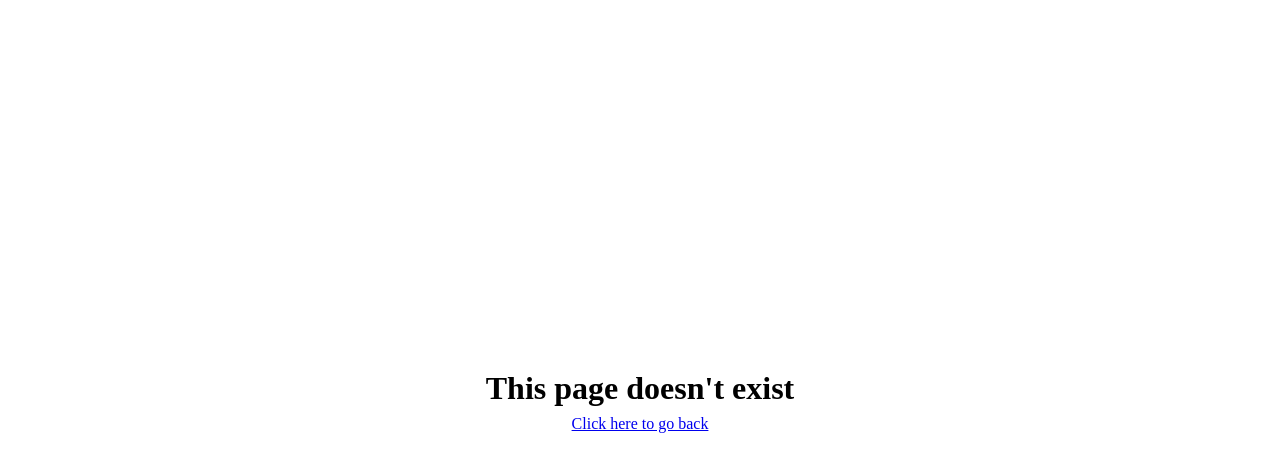
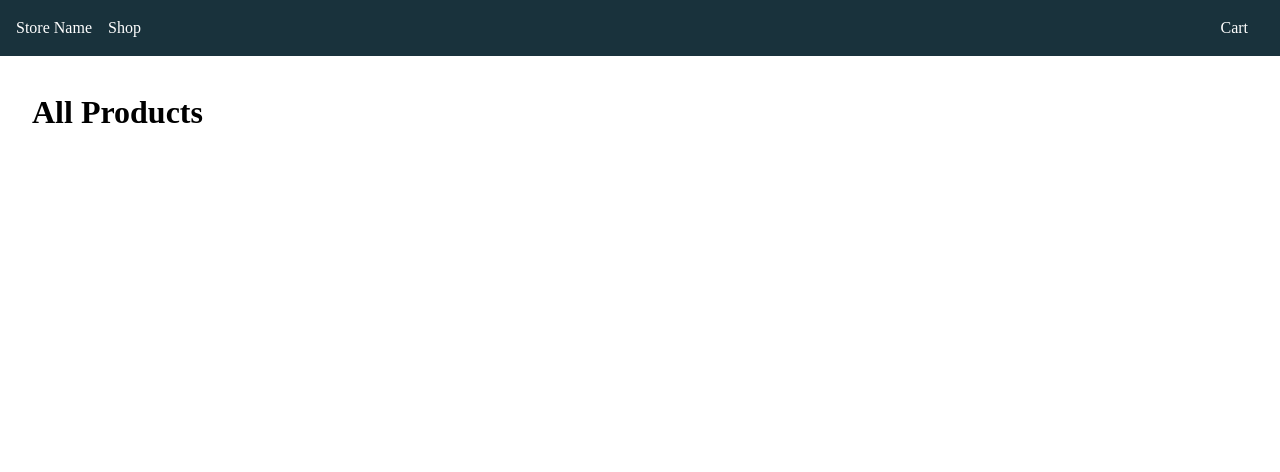
Before and after one commit to Jenna-Deamer/odin-shopping-cart, a React (Vite) app: page /shop in a window 1280 px wide. Shown: the top 472 px of the page. Built offline with nearby package versions, Linux system fonts and the light colour scheme.

Commit message:
Add categories routes to /shop Add utils folder

```diff
--- a/package.json
+++ b/package.json
@@ -13,7 +13,8 @@
   "dependencies": {
     "react": "^19.1.1",
     "react-dom": "^19.1.1",
-    "react-router": "^7.9.5"
+    "react-router": "^7.9.5",
+    "react-router-dom": "^7.9.5"
   },
   "devDependencies": {
     "@eslint/js": "^9.36.0",
--- a/src/App.jsx
+++ b/src/App.jsx
@@ -1,12 +1,17 @@
-import NavMenu from './components/Nav/NavMenu'
+import { Outlet } from "react-router";
+import NavMenu from "./components/Shared/Nav/NavMenu";
 
 function App() {
 
-  return (
-    <>
-        <NavMenu/>
-    </>
-  )
+    return (
+        <>
+            <NavMenu />
+            <main>
+               <Outlet/>
+            </main>
+
+        </>
+    )
 }
 
 export default App
--- /dev/null
+++ b/src/components/CartPage/CartPage.jsx
@@ -0,0 +1,11 @@
+function CartPage() {
+
+  return (
+    <>
+    <h1>Your Cart</h1>
+    </>
+
+  )
+}
+
+export default CartPage
--- /dev/null
+++ b/src/components/HomePage/HomePage.jsx
@@ -0,0 +1,11 @@
+function HomePage() {
+
+  return (
+    <>
+    <h1>Welcome</h1>
+    </>
+
+  )
+}
+
+export default HomePage
--- a/src/components/Nav/NavMenu.jsx
+++ b/src/components/Shared/Nav/NavMenu.jsx
@@ -5,9 +5,9 @@ function NavMenu() {
   return (
     <nav className={styles.nav}>
       <ul>
-        <li><Link tp="/">Store Name</Link></li>
-        <li><Link to="shop">Shop</Link></li>
-        <li className={styles.cart}><Link href="cart">Cart</Link></li>
+        <li><Link to="/">Store Name</Link></li>
+        <li><Link to="/shop">Shop</Link></li>
+        <li className={styles.cart}><Link to="/cart">Cart</Link></li>
       </ul>
     </nav>
   );
--- a/src/components/Nav/NavMenu.module.css
+++ b/src/components/Shared/Nav/NavMenu.module.css
@@ -1,6 +1,7 @@
 .nav{
     background-color: #19323C;
     padding: 1em;
+    margin-bottom: 1em;
 
 }
 .nav ul {
--- /dev/null
+++ b/src/components/ShopPage/ShopPage.jsx
@@ -0,0 +1,23 @@
+import { useParams, Navigate } from 'react-router-dom';
+import { validCategories } from "./categories";
+import capitalizeFirstLetter from "../../utils/upperCaseFirstLetter"
+
+function ShopPage() {
+    let { category } = useParams();
+    if (category && !validCategories.includes(category)) {
+        return <Navigate to='/error' />
+    }
+
+    if (category) {
+        category = capitalizeFirstLetter(category);
+    }
+
+    return (
+        <div>
+            <h1>{category ? `${category} Products` : "All Products"}</h1>
+        </div>
+
+    )
+}
+
+export default ShopPage
--- /dev/null
+++ b/src/components/ShopPage/categories.js
@@ -0,0 +1 @@
+export const validCategories = ['men', 'women'];
--- a/src/index.css
+++ b/src/index.css
@@ -47,3 +47,8 @@ h5,
 h6 {
     text-wrap: balance;
 }
+
+
+main{
+    padding: 1em 2em;
+}
--- a/src/routes.jsx
+++ b/src/routes.jsx
@@ -1,12 +1,21 @@
-import App from './App'
-import ErrorPage from "./components/ErrorPage/ErrorPage";
+import App from './App';
+import HomePage from './components/HomePage/HomePage';
+import ShopPage from './components/ShopPage/ShopPage';
+import ErrorPage from './components/ErrorPage/ErrorPage';
+import CartPage from './components/CartPage/CartPage';
 
 const routes = [
-  {
-    path: "/",
-    element: <App />,
-    errorElement: <ErrorPage />,
-  },
+	{
+		path: '/',
+		element: <App />,
+		errorElement: <ErrorPage />,
+		children: [
+			{ index: true, element: <HomePage /> }, // renders at "/"
+			{ path: 'shop', element: <ShopPage /> },
+			{ path: 'shop/:category', element: <ShopPage /> },
+			{ path: 'cart', element: <CartPage /> },
+		],
+	},
 ];
 
 export default routes;
--- /dev/null
+++ b/src/utils/upperCaseFirstLetter.js
@@ -0,0 +1,3 @@
+export default function capitalizeFirstLetter(val) {
+    return String(val).charAt(0).toUpperCase() + String(val).slice(1);
+}
```
Also changed, not shown: 1 other file (tests, documents, lock files or other folders).
